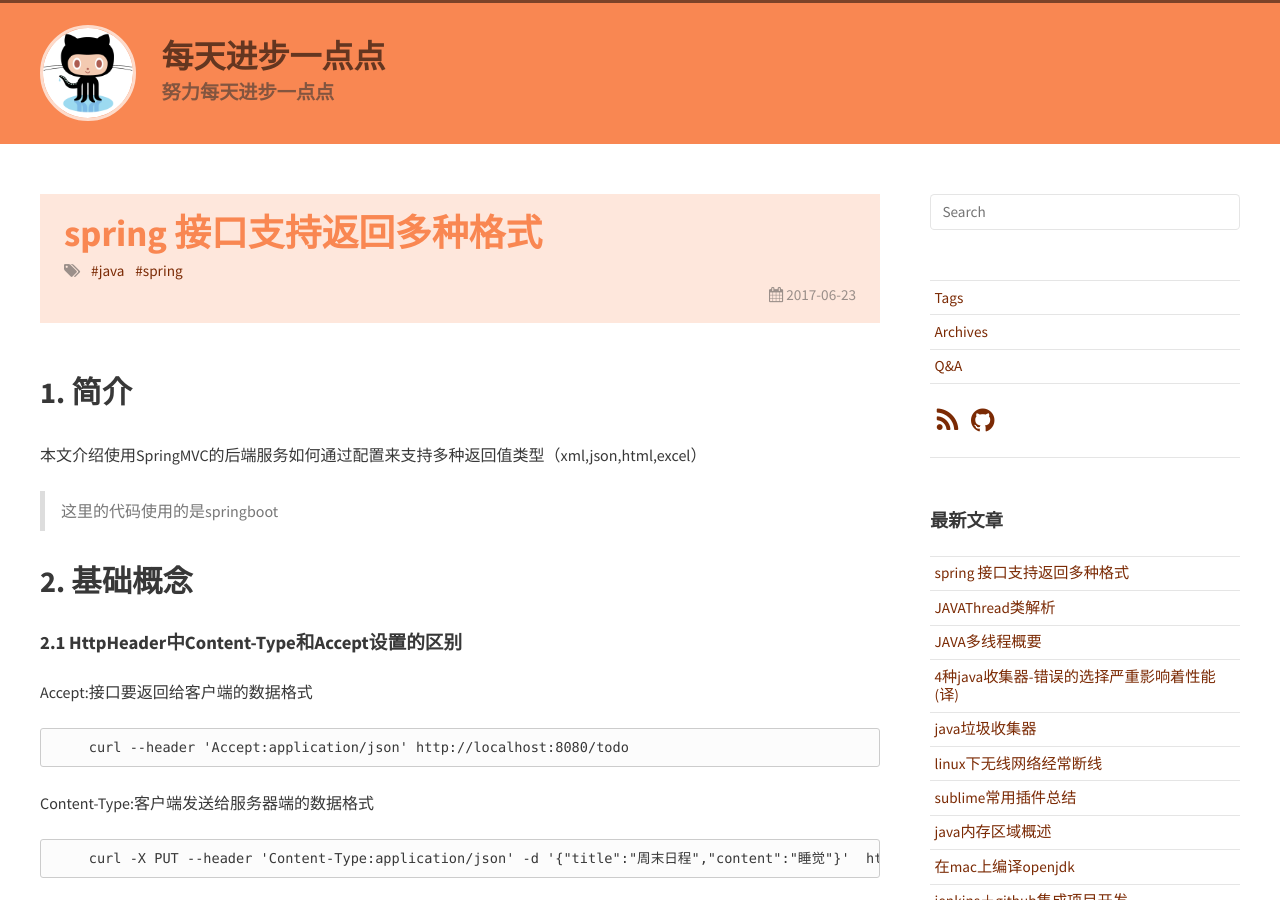
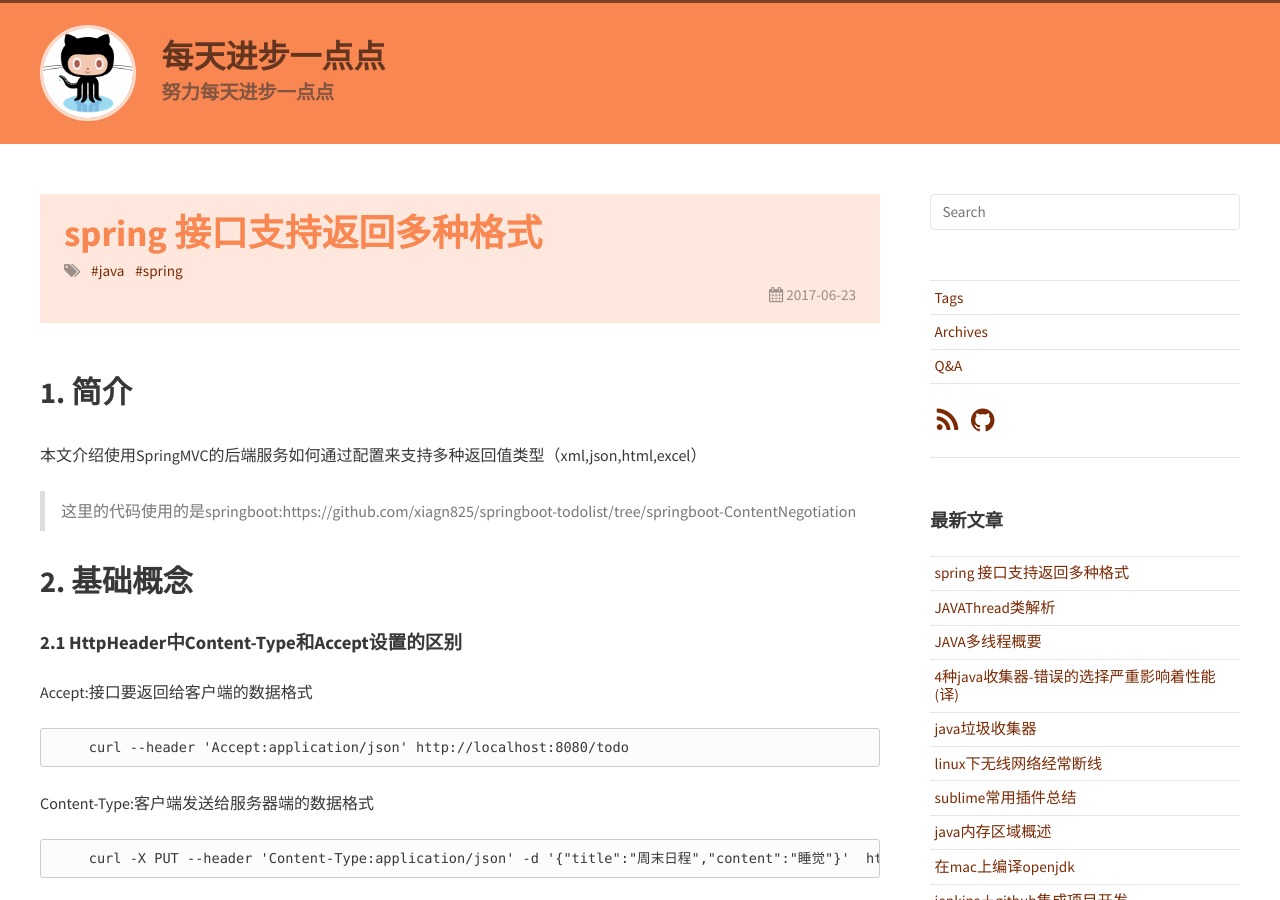
Before and after one commit to xiagn825/xiagn825.github.io, a Jekyll site: the page built from _posts/2017-06-23-blog.md, in a window 1280 px wide and 900 px high. Built offline with Jekyll 4.4.1, drawn with Linux system fonts in a browser that asks for light colours; nearby versions of some CDN libraries; comment, search, counter and statistics services are not loaded.

Commit message:
代码地址补充

```diff
--- a/_posts/2017-06-23-blog.md
+++ b/_posts/2017-06-23-blog.md
@@ -6,7 +6,7 @@ tags: java spring
 ## 1. 简介
 
 本文介绍使用SpringMVC的后端服务如何通过配置来支持多种返回值类型（xml,json,html,excel）
->这里的代码使用的是springboot
+>这里的代码使用的是springboot:https://github.com/xiagn825/springboot-todolist/tree/springboot-ContentNegotiation
 
 ## 2. 基础概念
 
```
